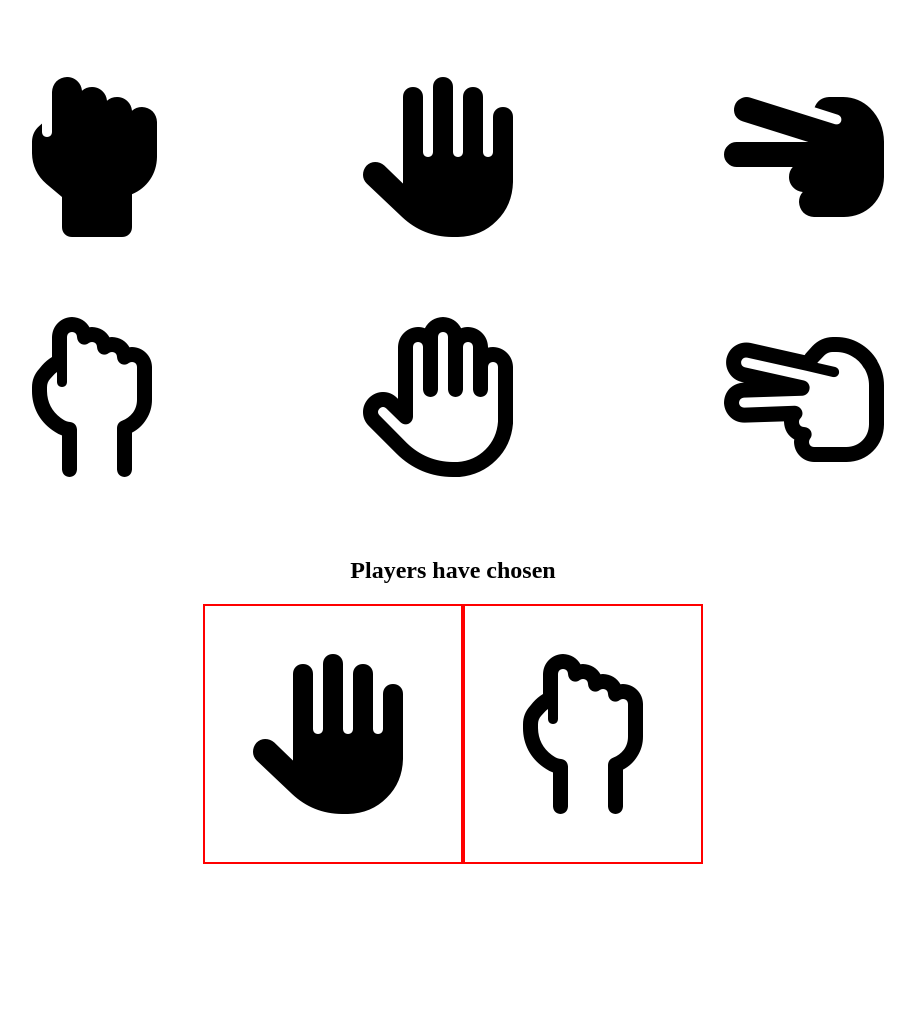
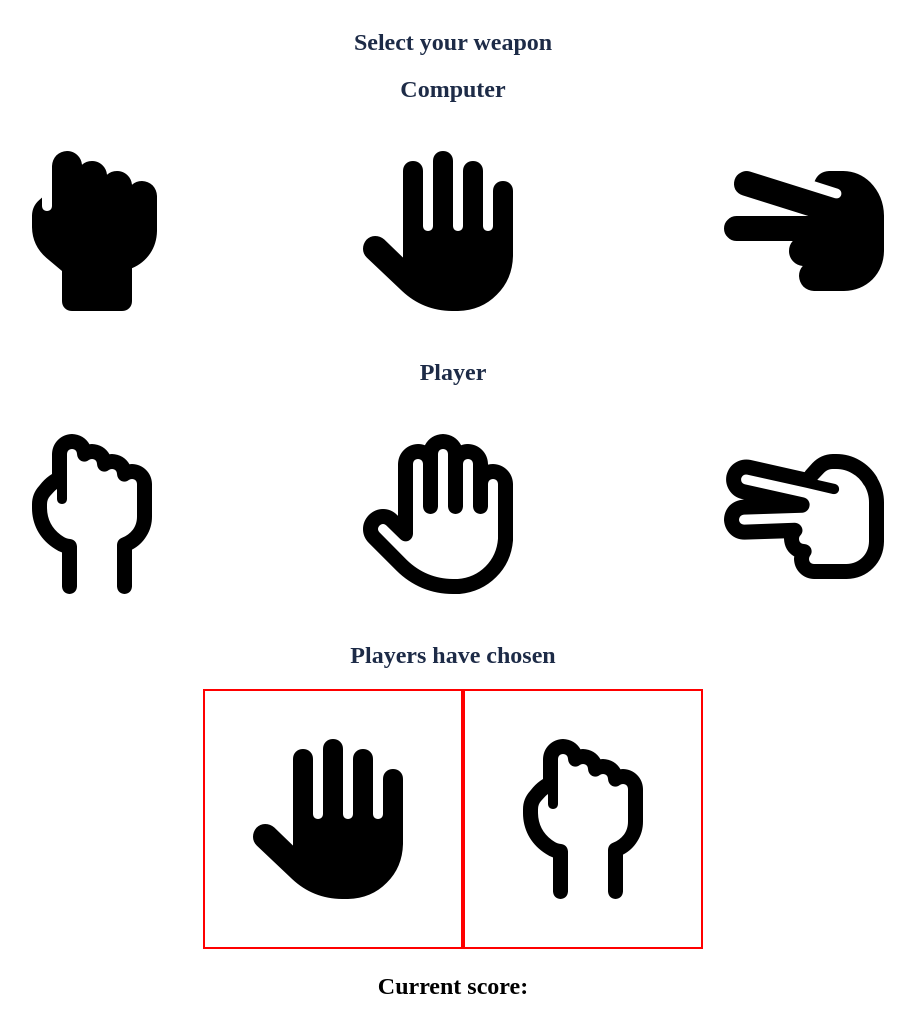
Before and after one commit to RazvanBugoi/rock-paper-scissors-improved, a plain HTML site: page index.html in a window 1280 px wide. Shown: the part 90-1114 px from the top of the page, without its empty margins (187-1102 px from the left). Before the commit the page ends 962 px from the top, so only its background shows below. Drawn offline with Linux system fonts and the light colour scheme.

Commit message:
finished with the UI and started changing the JS to modify the DOM as needed

```diff
--- a/index.html
+++ b/index.html
@@ -10,26 +10,32 @@
 </head>
 <body>
     <h1 class="title">Rock Papper Scissors</h1>
+    <h2 class="subtitle">Select your weapon</h2>
     <main class="container">
+
+        <h2>Computer</h2>
         <section class="computerSelection">
-            <div class="rock">
+            <div class="computer" id="computerRock">
                 <i class="fas fa-hand-rock fa-10x"></i>
             </div>
-            <div class="paper">
+            <div class="computer" id="computerPaper">
                 <i class="fas fa-hand-paper fa-10x"></i>
             </div>
-            <div class="scissors">
+            <div class="computer" id="computerScissors">
                 <i class="fas fa-hand-scissors fa-10x"></i>
             </div>
         </section>
+
+
+        <h2>Player</h2>
         <section class="playerSelection">
-            <div class="rock">
+            <div class="player" id="rock">
                 <i class="far fa-hand-rock fa-10x"></i>
             </div>
-            <div class="paper">
+            <div class="player" id="paper">
                 <i class="far fa-hand-paper fa-10x"></i>
             </div>
-            <div class="scissors">
+            <div class="player" id="scissors">
                 <i class="far fa-hand-scissors fa-10x"></i>
             </div>
         </section>
@@ -46,6 +52,8 @@
         </div>
     </section>
 
+    <h3 class="score">Current score:</h3>
+
 <script src="script.js"></script>
 </body>
 </html>
--- a/script.js
+++ b/script.js
@@ -14,20 +14,17 @@ function computerPlay() {
 // create a function that will return the user input
 // use 'prompt' to get input from the user;
 function playerPlay() {
-    playerSelection = prompt('Please select your weapon', 'paper', 'rock', 'scissors').toLowerCase();
+    playerSelection = this.event.path[1].id
 }
 
-
-// - make the two parameters lowercase and store their result into variables;
 let playerSelection;
 let computerSelection;
 
-// we need 2 variables to keep track of the score for both players
-// variables should be initiated with 0
+
 let computerVictories = 0;
 let playerVictories = 0;
 
-// we need 2 variables to display the winner of the game
+
 let computer = 'Computer';
 let player = 'Player';
 
@@ -35,50 +32,30 @@ let player = 'Player';
 // Write a function called 'playRound' that plays a single round of Rock Paper Scissors
 function playRound() {
 
-    // we call the computerPlay function to log the computer selection
-    // we call the playerPlay function to log the player selection
     computerPlay();
     playerPlay();
 
-
-    // We create conditionals to display the right message according to the output and increase the corresponding counter variable
-    // - there can only be 7 possible outcomes:
-
-    // - 1. "You Won! Rock beats Scissors."
     if (playerSelection === 'rock' && computerSelection === 'scissors') {
         playerVictories += 1;
         console.log("You Won! Rock beats Scissors.")
-
-    // - 2. "You Won! Paper beats Rock."
     } else if (playerSelection === 'paper' && computerSelection === 'rock') {
         playerVictories += 1;
         console.log("You Won! Paper beats Rock.")
-
-    // - 3. "You Won! Scissors beats Paper."
     } else if (playerSelection === 'scissors' && computerSelection === 'paper') {
         playerVictories += 1;
         console.log("You Won! Scissors beats Paper.")
-
-    // - 4. "You Lose! Rock beats Scissors."
     } else if (playerSelection === 'scissors' && computerSelection === 'rock') {
         computerVictories += 1;
         console.log("You Lose! Rock beats Scissors.")
-
-    // - 5. "You Lose! Scissors beats Paper."
     } else if (playerSelection === 'paper' && computerSelection === 'scissors') {
         computerVictories += 1;
         console.log("You Lose! Scissors beats Paper.")
-
-    // - 6. "You Lose! Paper beats Rock."
     } else if (playerSelection === 'rock' && computerSelection === 'paper') {
         computerVictories += 1;
         console.log("You Lose! Paper beats Rock.")
-
-    // - 7. "It's a tie. You selected the same weapon."
     } else {
         console.log("It's a tie. You selected the same weapon.");
     }
-
 
 }
 
@@ -104,3 +81,13 @@ function game() {
 }
 
 // }
+
+
+const playerRock = document.querySelector('#rock');
+const playerPaper = document.querySelector('#paper')
+const playerScissors = document.querySelector('#scissors')
+
+playerRock.addEventListener('click', playRound);
+playerPaper.addEventListener('click', playRound);
+playerScissors.addEventListener('click', playRound);
+// playersChoices.forEach(choice => choice.addEventListener('click', playRound));
--- a/style.css
+++ b/style.css
@@ -1,14 +1,29 @@
+h1,h2,p {
+    color: #1d2b47;
+}
+
+h3 {
+    font-size: 1.5em;
+    text-align: center;
+}
 
 .title {
-    color: #1d2b47;
     font-size: 3rem;
+    text-align: center;
+}
+
+.subtitle {
+    text-align: center;
+}
+
+.container>h2 {
     text-align: center;
 }
 
 .computerSelection, .playerSelection {
     display: flex;
     justify-content: space-evenly;
-    margin: 5em 0;
+    margin: 3em 0;
 }
 
 .playersPicks {
@@ -25,6 +40,14 @@
     padding: 3em;
 }
 
+.playerSelection>div {
+    transition: all .07s ease;
+}
+
+.playerSelection>div:hover {
+    transform: scale(1.1)
+}
+
 /* @media screen and (max-width: 768px) {
     .container {
         max-width: 100%;
```
